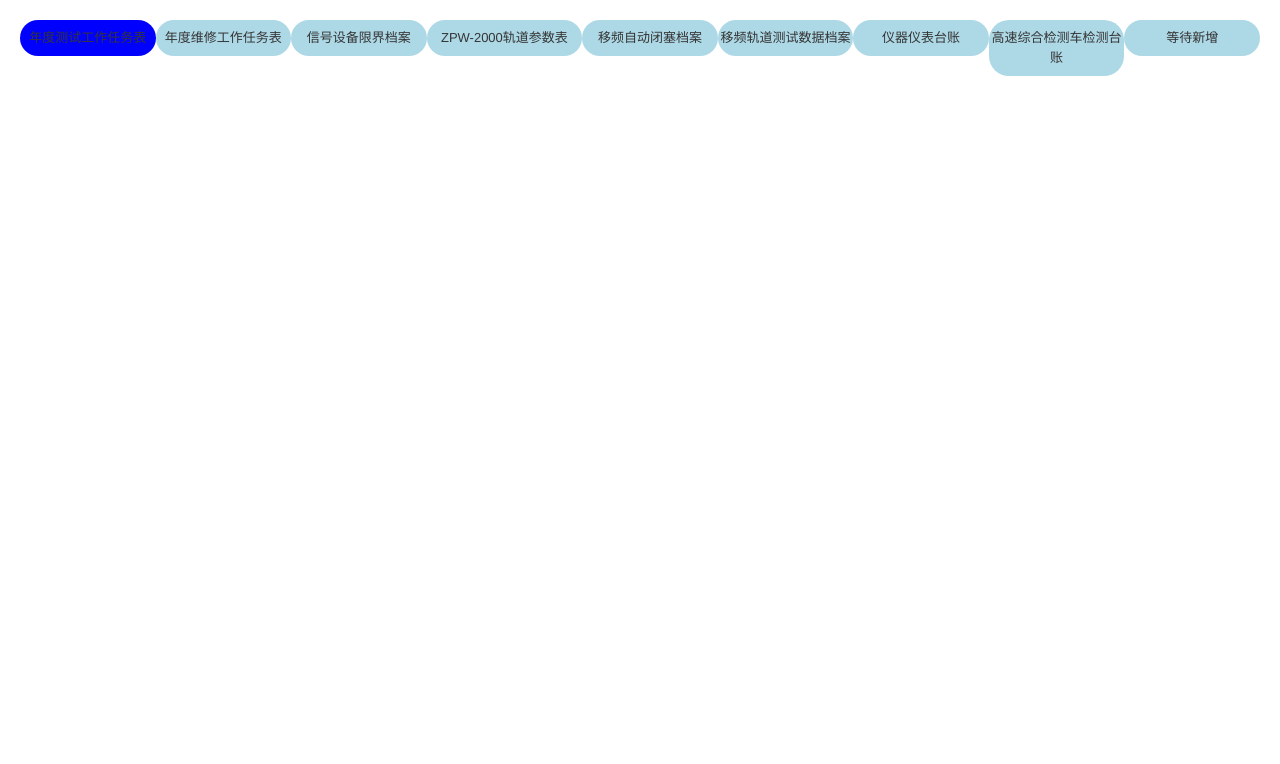
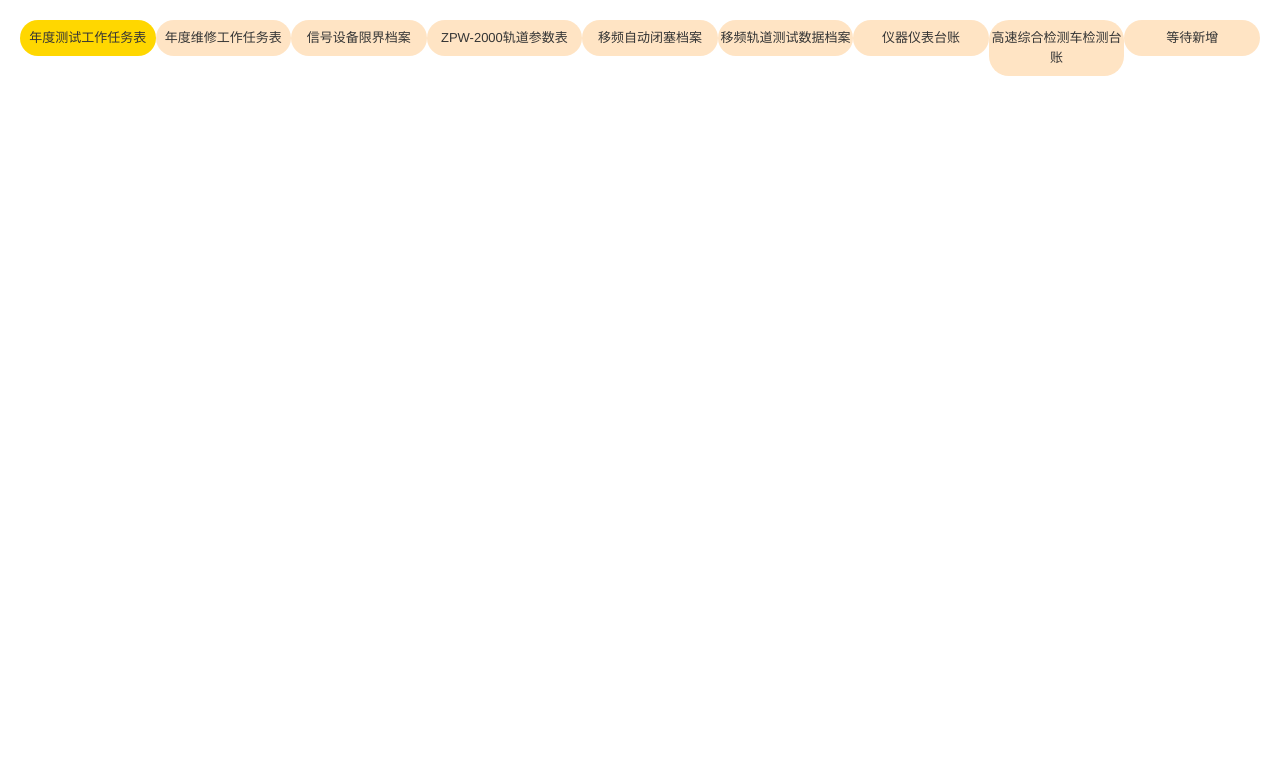
Before and after one commit to rainbow-tan/CRUD, a Django app: page /index.html/ in a window 1280 px wide. Shown: the part 42-806 px from the top of the page. Run offline with Django 3.2, Linux system fonts and the light colour scheme; some libraries are stand-ins or nearby versions.

Commit message:
'优化'

```diff
--- a/CRUD/Pub.py
+++ b/CRUD/Pub.py
@@ -1,3 +1,4 @@
+from functools import wraps
 import os
 import time
 from datetime import datetime
@@ -17,6 +18,19 @@ EXPORT_FOLDER = os.path.join(BASE_DIR, 'templates/files/export')  # 导出文件
 STATIC_EXPORT_FOLDER = '/static/files/export'  # 前端接受导出文件url
 EXPORT_TEMPLATE_FOLDER = os.path.join(BASE_DIR, 'templates/ExportTemplate')  # 导出模板文件保存位置
 SAVE_FOLDER_SIZE = 1024 * 1024 * 3  # 默认保存大小
+
+
+def use_time(func):
+    @wraps(func)
+    def wrapper(*args, **kwargs):
+        start_time = time.time()
+        result = func(*args, **kwargs)
+        end_time = time.time()
+        duration_time = end_time - start_time
+        print("函数[%s]执行时间: %s seconds" % (func.__name__, duration_time))
+        return result
+
+    return wrapper
 
 
 def get_time():
--- a/CRUD/urls.py
+++ b/CRUD/urls.py
@@ -10,6 +10,7 @@ urlpatterns = [
     path('login.html/', views.login_html),
     path('index.html/', views.index_html),
     path('debug.html/', views.debug_html),
+    path('debug1.html/', views.debug_html1),
     path('debug/', views.debug),
     path('login/', views.login),
 
--- a/CRUD/views.py
+++ b/CRUD/views.py
@@ -27,8 +27,9 @@ def login_html(request):
 
 
 def debug_html(request):
+    return render(request, 'base.html')
+def debug_html1(request):
     return render(request, 'debug.html')
-
 
 def login(request):
     username = request.POST.get("username").lower()
--- a/templates/index.html
+++ b/templates/index.html
@@ -32,9 +32,9 @@
         // 列表选中添加active类
         $("#nav_ul > li>a").click(function () {
             // $("#nav_ul > li").removeClass("active")
-            $("#nav_ul > li>a").css('background-color','lightblue')
+            $("#nav_ul > li>a").css('background-color', 'bisque')
             // alert($(this).children)
-            $(this).css('background-color','blue')
+            $(this).css('background-color', 'gold')
         })
 
         //获取url参数
@@ -132,7 +132,8 @@
         <div class="row">
             <div class="col-md-12 column">
                 <ul class="nav  nav-pills nav-justified " id="nav_ul">
-                    <li ><a style="background-color: lightblue;" href="/Model5/zhuye.html" id="index_5" target="frame">年度测试工作任务表</a></li>
+                    <li><a style="background-color: lightblue;" href="/Model5/zhuye.html" id="index_5"
+                            target="frame">年度测试工作任务表</a></li>
                     <li><a href="/Model6/zhuye.html/" id="index_6" target="frame">年度维修工作任务表</a></li>
                     <li><a href="/Model/select.html/" id="index_1" target="frame">信号设备限界档案</a></li>
                     <li><a href="/Model3/select.html/" id="index_3" target="frame">ZPW-2000轨道参数表</a></li>
@@ -180,24 +181,35 @@
     </div>
     <script>
         // 计算页面的实际高度，iframe自适应会用到
-        function calcPageHeight(doc) {
-            var cHeight = Math.max(doc.body.clientHeight, doc.documentElement.clientHeight)
-            var sHeight = Math.max(doc.body.scrollHeight, doc.documentElement.scrollHeight)
-            var height = Math.max(cHeight, sHeight)
-            return height
+        // function calcPageHeight(doc) {
+        //     var cHeight = Math.max(doc.body.clientHeight, doc.documentElement.clientHeight)
+        //     var sHeight = Math.max(doc.body.scrollHeight, doc.documentElement.scrollHeight)
+        //     var height = Math.max(cHeight, sHeight)
+        //     return height
+        // }
+        // //根据ID获取iframe对象
+        // var ifr = document.getElementById('frame')
+        // ifr.onload = function () {
+        //     //解决打开高度太高的页面后再打开高度较小页面滚动条不收缩
+        //     ifr.style.height = '0px';
+        //     var iDoc = ifr.contentDocument || ifr.document
+        //     var height = calcPageHeight(iDoc)
+        //     if (height < 850) {
+        //         height = 850;
+        //     }
+        //     ifr.style.height = height + 'px'
+        // }
+
+        function reinitIframe() {
+            var iframe = document.getElementById("frame");
+            try {
+                var bHeight = iframe.contentWindow.document.body.scrollHeight;
+                var dHeight = iframe.contentWindow.document.documentElement.scrollHeight;
+                var height = Math.max(bHeight, dHeight);
+                iframe.height = height;
+            } catch (ex) {}
         }
-        //根据ID获取iframe对象
-        var ifr = document.getElementById('frame')
-        ifr.onload = function () {
-            //解决打开高度太高的页面后再打开高度较小页面滚动条不收缩
-            ifr.style.height = '0px';
-            var iDoc = ifr.contentDocument || ifr.document
-            var height = calcPageHeight(iDoc)
-            if (height < 850) {
-                height = 850;
-            }
-            ifr.style.height = height + 'px'
-        }
+        window.setInterval("reinitIframe()", 200);
     </script>
 </body>
 
```
Also changed, not shown: Model/views.py (+5 -3 lines).
